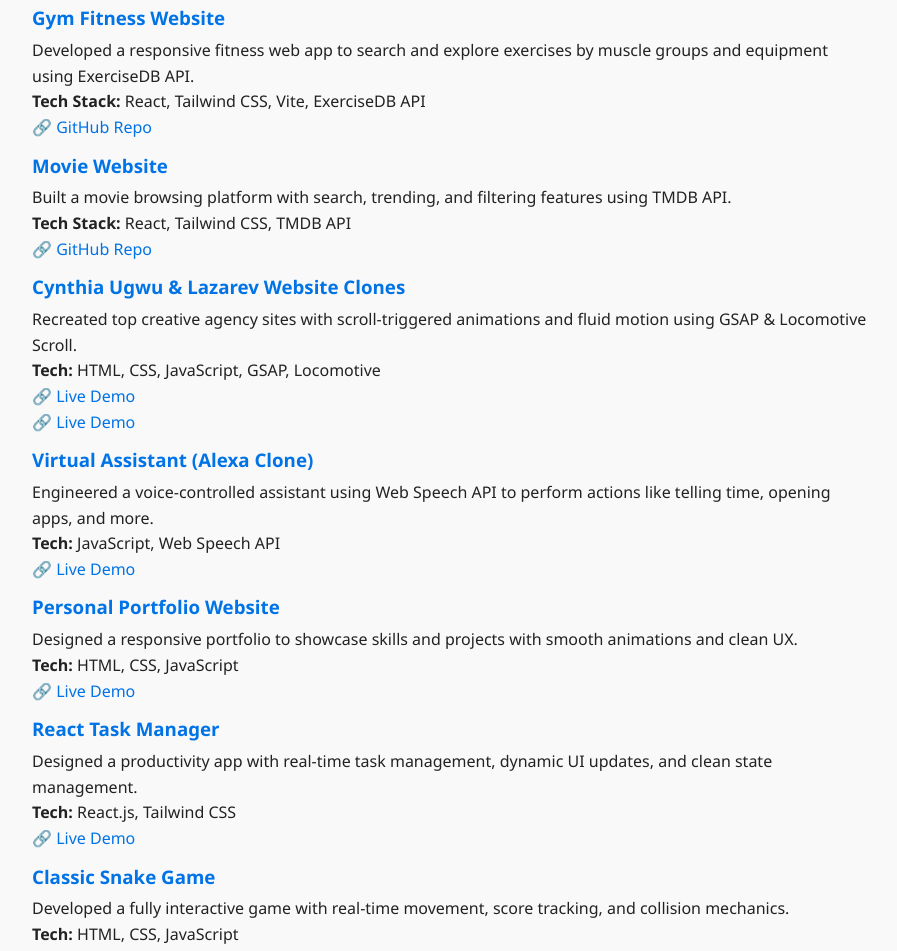
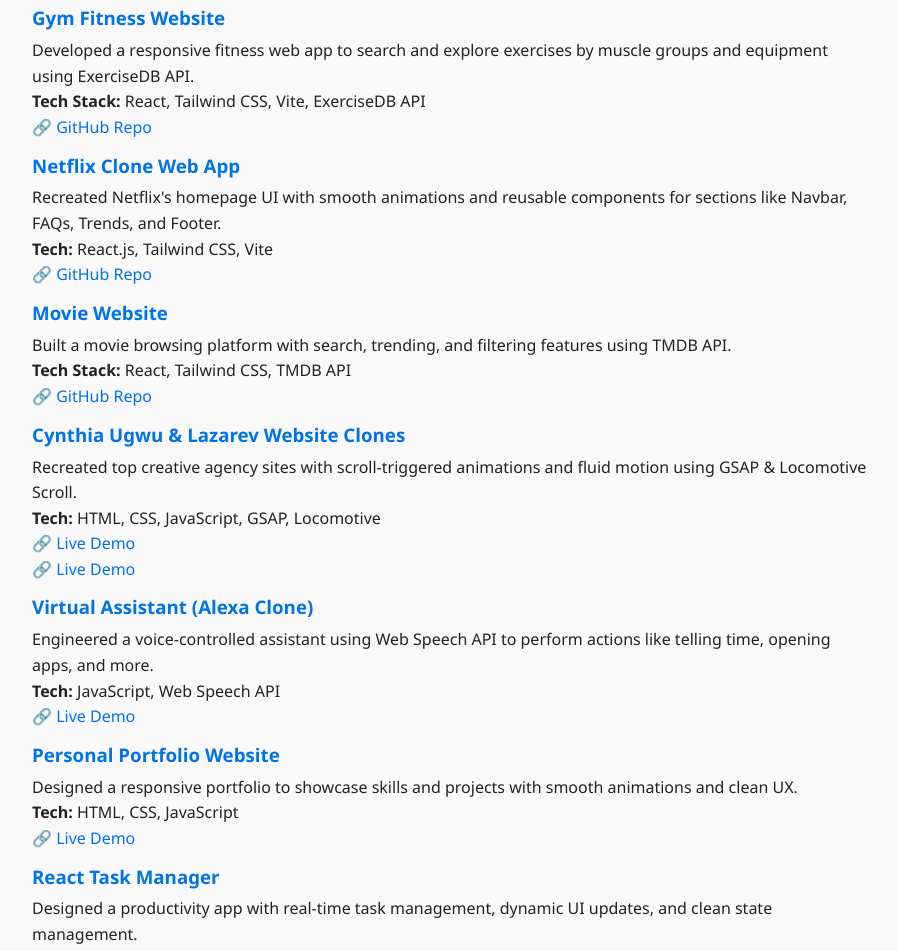
Before and after one commit to Pragya-tiwari-14/resume, a plain HTML site: page index.html in a window 1280 px wide. Shown: the part 889-1840 px from the top of the page, without its empty margins (188-1085 px from the left). Drawn offline with Linux system fonts and the light colour scheme.

Commit message:
Add Netflix Clone project to resume

```diff
--- a/index.html
+++ b/index.html
@@ -76,6 +76,13 @@
   <p><strong>Tech Stack:</strong> React, Tailwind CSS, Vite, ExerciseDB API</p>
   <p><a href="https://github.com/Pragya-tiwari-14/gym_project" target="_blank">🔗 GitHub Repo</a></p>
 </li>
+<li>
+  <h3>Netflix Clone Web App</h3>
+  <p>Recreated Netflix's homepage UI with smooth animations and reusable components for sections like Navbar, FAQs, Trends, and Footer.</p>
+  <p><strong>Tech:</strong> React.js, Tailwind CSS, Vite</p>
+  <p><a href="https://github.com/Pragya-tiwari-14/netflex" target="_blank">🔗 GitHub Repo</a></p>
+</li>
+
  <li>
   <h3> Movie Website</h3>
   <p>Built a movie browsing platform with search, trending, and filtering features using TMDB API.</p>
```
